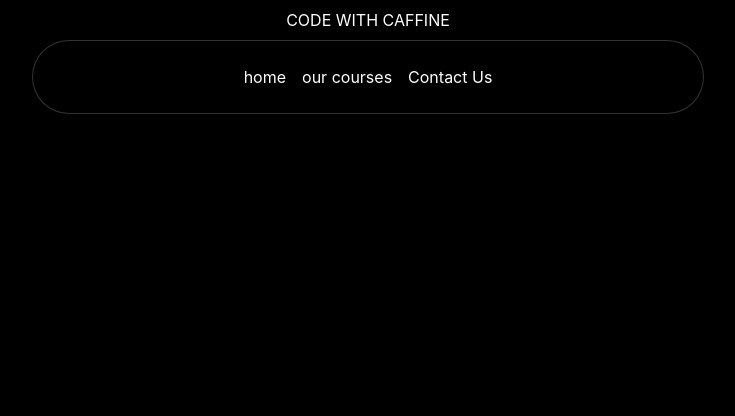
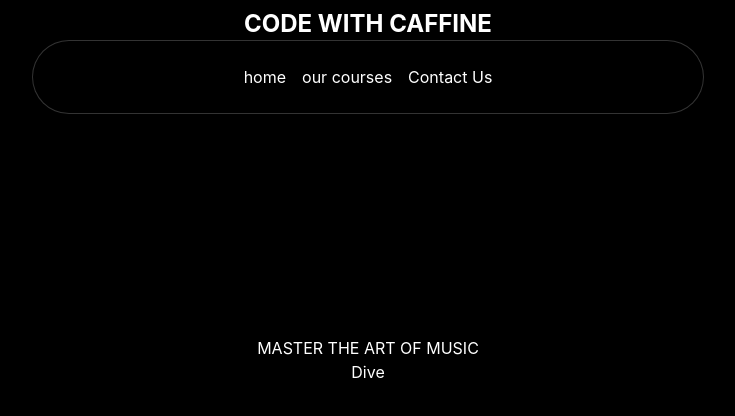
Before and after one commit to Lakhya2503/NextJS, a Next.js app in the folder music-app/: page / in a window 1280 px wide. Shown: the top 416 px of the page, without its empty margins (272-1007 px from the left). Built offline with nearby package versions, Linux system fonts and the light colour scheme.

Commit message:
feat: implement HeroSection component and enhance Home page layout

```diff
--- a/music-app/src/app/page.tsx
+++ b/music-app/src/app/page.tsx
@@ -1,8 +1,10 @@
+import HeroSection from "@/components/HeroSection";
 
 export default function Home() {
   return (
       <main className="min-h-screen bg-black/[0.96] antialiased bg-grid-white/[0.02]">
-        <h2 className="text-center " >CODE WITH CAFFINE</h2>
+        <h2 className="text-center text-2xl font-bold" >CODE WITH CAFFINE</h2>
+        <HeroSection/>
       </main>
   );
 }
--- a/music-app/src/components/HeroSection.tsx
+++ b/music-app/src/components/HeroSection.tsx
@@ -2,7 +2,12 @@ import React from 'react'
 
 const HeroSection = () => {
   return (
-    <div>HeroSection</div>
+    <div className="h-auto md:h-[40rem] rounded-md flex flex-col md:flex-row justify-center items-center relative overflow-hidden mx-auto py-10 md:py-0">
+        <div className="p-4 relative z-10 w-full text-center">
+            <h1>MASTER THE ART OF MUSIC</h1>
+            <p>Dive</p>
+        </div>
+    </div>
   )
 }
 
```
